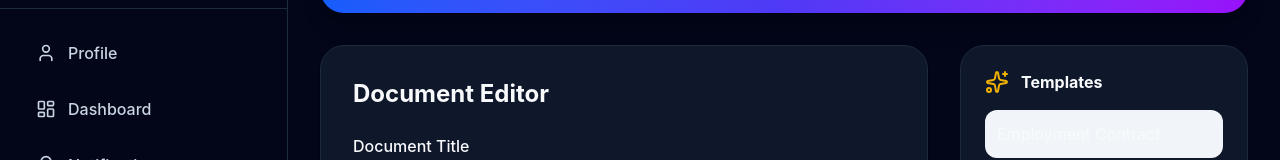
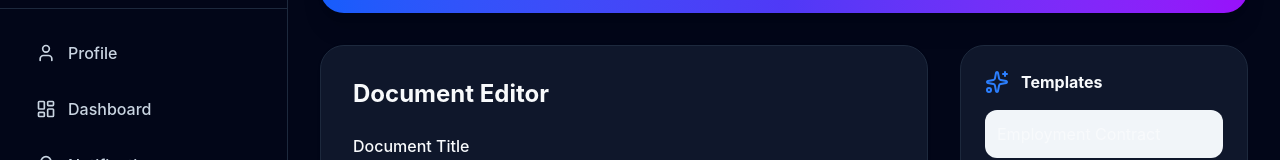
Before and after one commit to Kesarkarale/signflow, a Next.js app: page /create-document in a window 1280 px wide. Shown: the part 295-455 px from the top of the page. Built offline with nearby package versions, Linux system fonts and the light colour scheme.

Commit message:
Update page.tsx

```diff
--- a/src/app/create-document/page.tsx
+++ b/src/app/create-document/page.tsx
@@ -259,7 +259,7 @@ p-6
 
 <div className="flex items-center gap-3 mb-4">
 <Sparkles
-className="text-yellow-500"
+className="text-blue-500"
 />
 
 <h3 className="font-bold">
```
